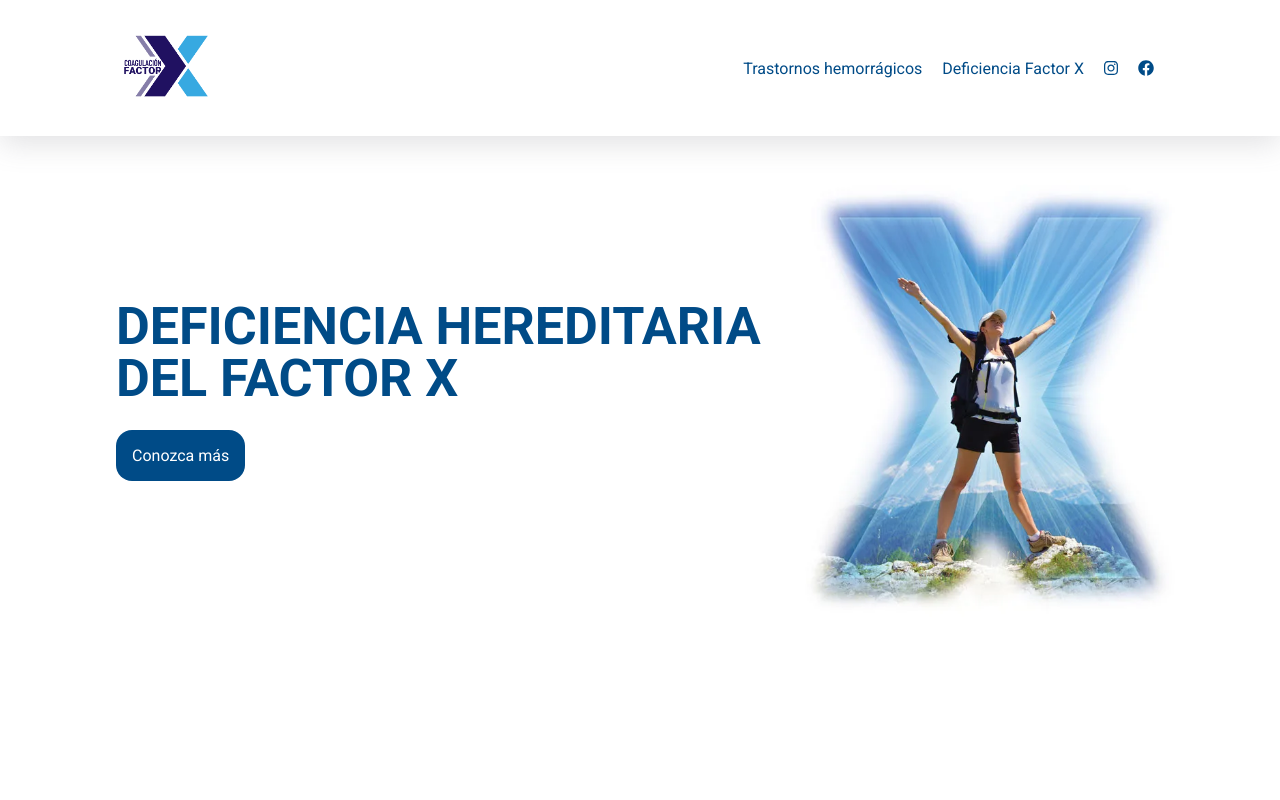
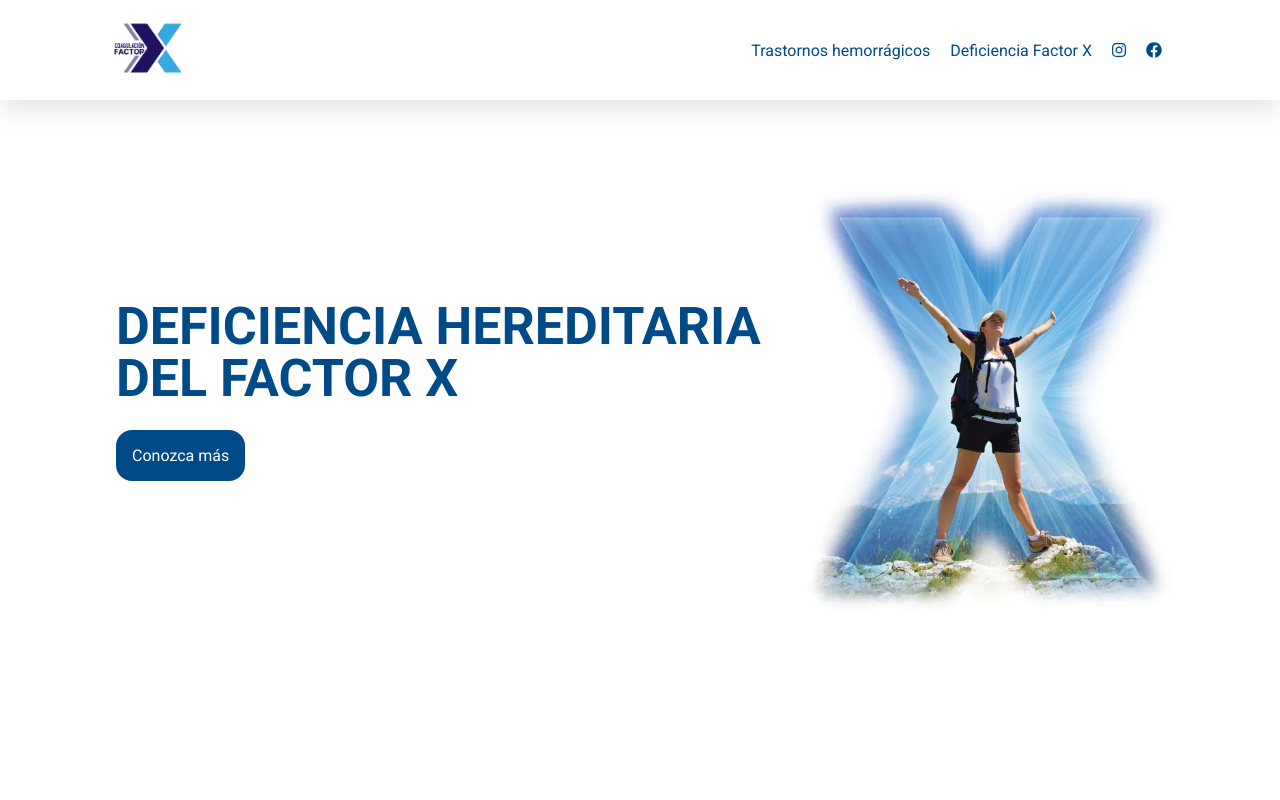
Before and after one commit to GoPharma-Devs/cfx-bpl, a React (Create React App) app: page / in a window 1280 px wide. Shown: the top 800 px of the page. Built offline with nearby package versions, Linux system fonts and the light colour scheme.

Commit message:
ajuste padding

```diff
--- a/src/scss/index.scss
+++ b/src/scss/index.scss
@@ -33,9 +33,12 @@ nav {
     justify-content: space-between;
     width: 100%;
     box-sizing: border-box;
-    padding: 1rem;
+    padding: 0.5rem;
 
     img {
+      max-width: 80px;
+      height: auto;
+
       @include tablet {
         width: 60px;
         height: auto;
```
